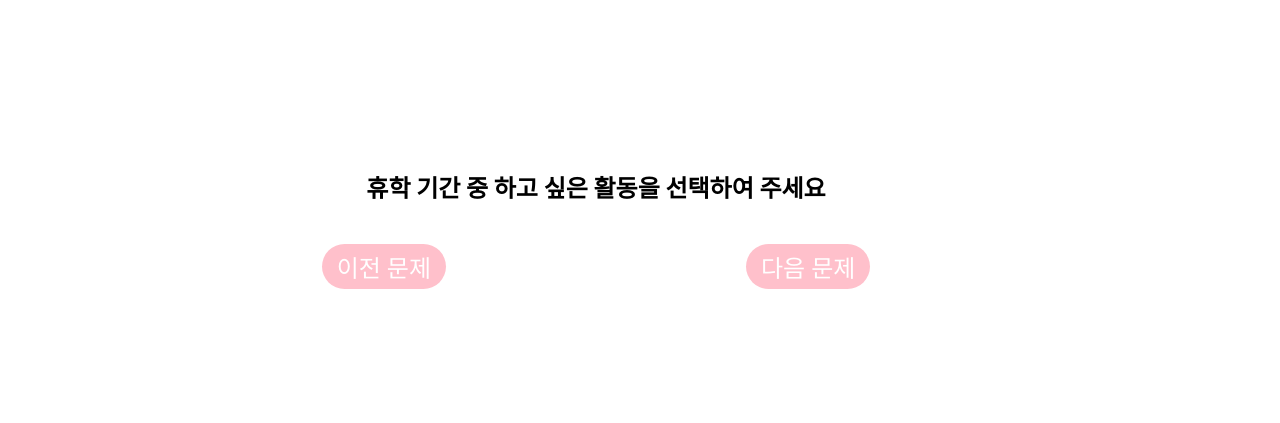
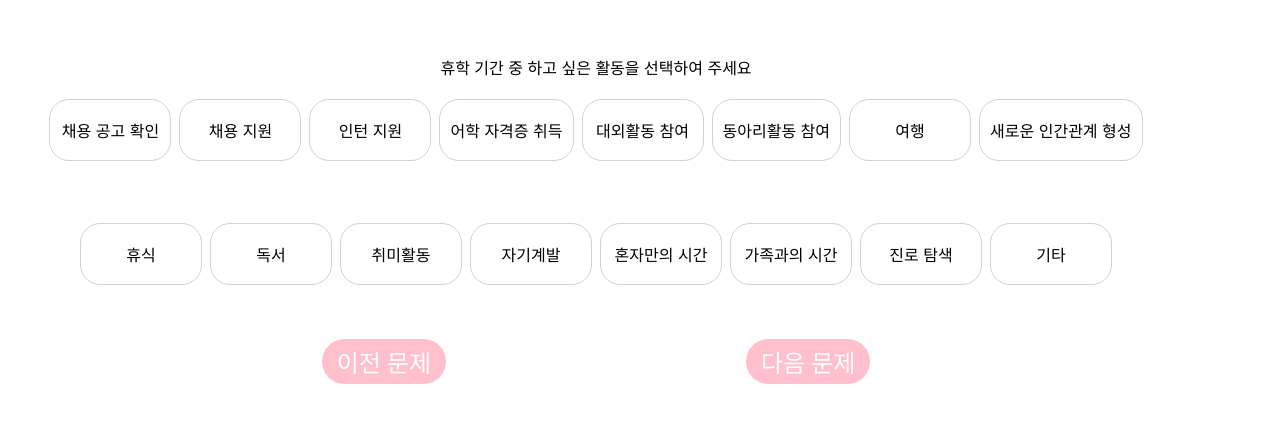
Before and after one commit to Youth-is-the-best/Youth-Client, a React (Create React App) app: page /test/2 in a window 1280 px wide. Shown: the part 121-544 px from the top of the page. Built offline with nearby package versions, Linux system fonts and the light colour scheme.

Commit message:
💄 update : UI

```diff
--- a/src/pages/Test.jsx
+++ b/src/pages/Test.jsx
@@ -25,6 +25,7 @@ const QuizDom = styled.div`
     flex-direction: column;
     justify-content: center;
     align-items: center;
+    gap : 20px; // 이거 조율 필요함
     background-color : F5F5F5;
     width: 90%;
     height: 80vh;
@@ -36,9 +37,10 @@ const QuestionContainer = styled.div`
     display: flex;
     flex-direction: column;
     align-items: center;
+    justify-content: center;
     color : #1E3A8A;
-    width : 590px;
-    height : 120px;
+    width : 80vh;
+    height: 20vh;
     background : #FFFFFF;
     border : 1px solid #1E3A8A;
     border-radius : 10px;
--- a/src/pages/Test2.jsx
+++ b/src/pages/Test2.jsx
@@ -7,8 +7,26 @@ const Test2 = () => {
     return (
       <QuizDom>
         <QuestionContainer>
-          <QuestionText>휴학 기간 중 하고 싶은 활동을 선택하여 주세요</QuestionText>
+          휴학 기간 중 하고 싶은 활동을 선택하여 주세요
         </QuestionContainer>
+        <AnswerDom>
+            <Answer>채용 공고 확인</Answer>
+            <Answer>채용 지원</Answer>
+            <Answer>인턴 지원</Answer>
+            <Answer>어학 자격증 취득</Answer>
+            <Answer>대외활동 참여</Answer>
+            <Answer>동아리활동 참여</Answer>
+            <Answer>여행</Answer>
+            <Answer>새로운 인간관계 형성</Answer>
+            <Answer>휴식</Answer>
+            <Answer>독서</Answer>
+            <Answer>취미활동</Answer>
+            <Answer>자기계발</Answer>
+            <Answer>혼자만의 시간</Answer>
+            <Answer>가족과의 시간</Answer>
+            <Answer>진로 탐색</Answer>
+            <Answer>기타</Answer>
+        </AnswerDom>
         <ButtonDom>
           <ButtonLink to="/test/1">이전 문제</ButtonLink>
           <ButtonLink to="/test/3">다음 문제</ButtonLink>
@@ -72,22 +90,27 @@ const QuestionContainer = styled.div`
     margin-bottom: 20px;
 `;
 
-const QuestionText = styled.h2`
-    margin-bottom: 20px;
+const AnswerDom = styled.div`
+    height : 30vh;
+    // weight : 설정해줘야
+    display: flex;
+    flex-wrap: wrap;
+    gap : 0.5rem;
+    justify-content: center;
+    align-items: start;
 `;
 
-
-const AnswerList = styled.ul`
-    list-style: none;
-    padding: 0;
-`;
-
-const Answer = styled.li`
-    margin: 10px 0;
-    padding: 10px 20px;
-    background-color: #f0f0f0;
-    border-radius: 10px;
+const Answer = styled.div`
+    height : 40px;
+    border-radius: 20px;
+    padding: 10px;
+    background-color: #fffff;
+    border : 1px solid rgb(207,209,218);
     cursor: pointer;
+    display: flex;
+    align-items: center;
+    justify-content: center;
+    min-width: 100px; /* 최소 너비 설정 */
     &:hover {
         background-color: #e0e0e0;
     }
```
